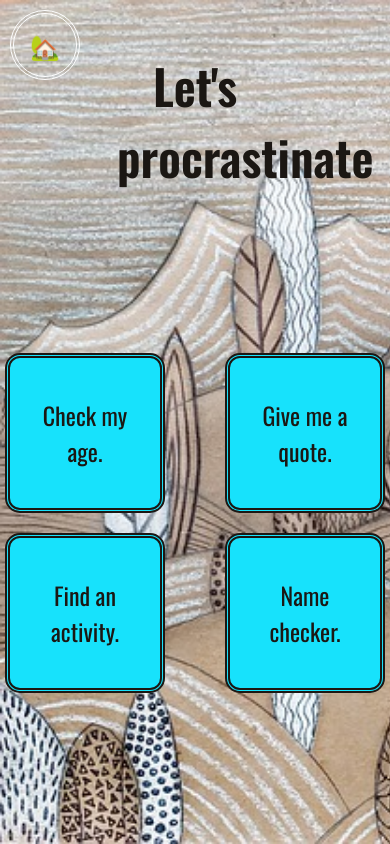
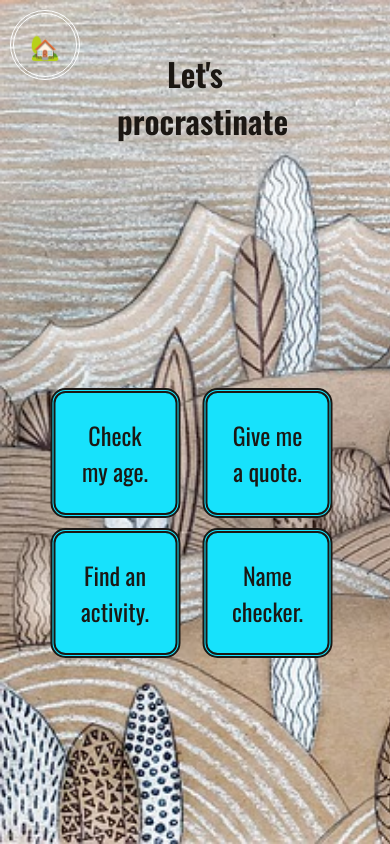
Before and after one commit to queuing4oranges/rest-api-website, a React (Create React App) app: page / in a window 390 px wide. Built offline with nearby package versions, Linux system fonts and the light colour scheme.

Commit message:
responsive for mobile

```diff
--- a/src/scss/activity.scss
+++ b/src/scss/activity.scss
@@ -46,3 +46,14 @@
   align-items: center;
   padding: 20px;
 }
+
+/*Mobile*/
+
+@media (max-width: 600px) {
+  .activity__container {
+    height: 100vh;
+  }
+  .activity__title {
+    padding: 100px 0 50px;
+  }
+}
--- a/src/scss/home.scss
+++ b/src/scss/home.scss
@@ -55,3 +55,22 @@ lightblue   #17E2FC
 .home__link p {
   color: #1b1713;
 }
+
+/*mobile phone*/
+@media (max-width: 600px) {
+  .home__title {
+    padding: 50px 0;
+    font-size: 2rem;
+  }
+
+  .home__link {
+    width: 130px;
+    height: 130px;
+  }
+  .link__cont {
+    display: grid;
+    grid-template-columns: 135px 150px;
+    grid-column-gap: 10px;
+    grid-row-gap: 10px;
+  }
+}
--- a/src/scss/malefemale.scss
+++ b/src/scss/malefemale.scss
@@ -58,3 +58,10 @@
   align-items: center;
   align-self: center;
 }
+
+/*mobile*/
+@media (max-width: 600px) {
+  .female__container {
+    height: 100vh;
+  }
+}
--- a/src/scss/nameage.scss
+++ b/src/scss/nameage.scss
@@ -87,3 +87,35 @@ html {
   border: 1px solid white;
   border-radius: 5px;
 }
+
+/*mobile phone*/
+@media (max-width: 600px) {
+  .name__container {
+    height: 100vh;
+    overflow: hidden;
+  }
+
+  .element__container {
+    padding: 20px;
+  }
+
+  .name__text {
+    top: 50%;
+    left: 20%;
+    padding-right: 20px;
+  }
+
+  .age__text {
+    top: 55%;
+    left: 20%;
+    text-align: start;
+    padding-right: 20px;
+  }
+
+  .count__text {
+    top: 65%;
+    left: 20%;
+    text-align: start;
+    padding-right: 20px;
+  }
+}
--- a/src/scss/onequote.scss
+++ b/src/scss/onequote.scss
@@ -92,3 +92,15 @@ lightbrown      #9C4A1A
   font-size: 1.2rem;
   font-weight: 700;
 }
+
+/*mobile phone*/
+@media (max-width: 600px) {
+  .quote__content {
+    justify-content: center;
+  }
+  .quote__content {
+    width: 70%;
+    left: 15%;
+    font-size: 1.2rem;
+  }
+}
```
